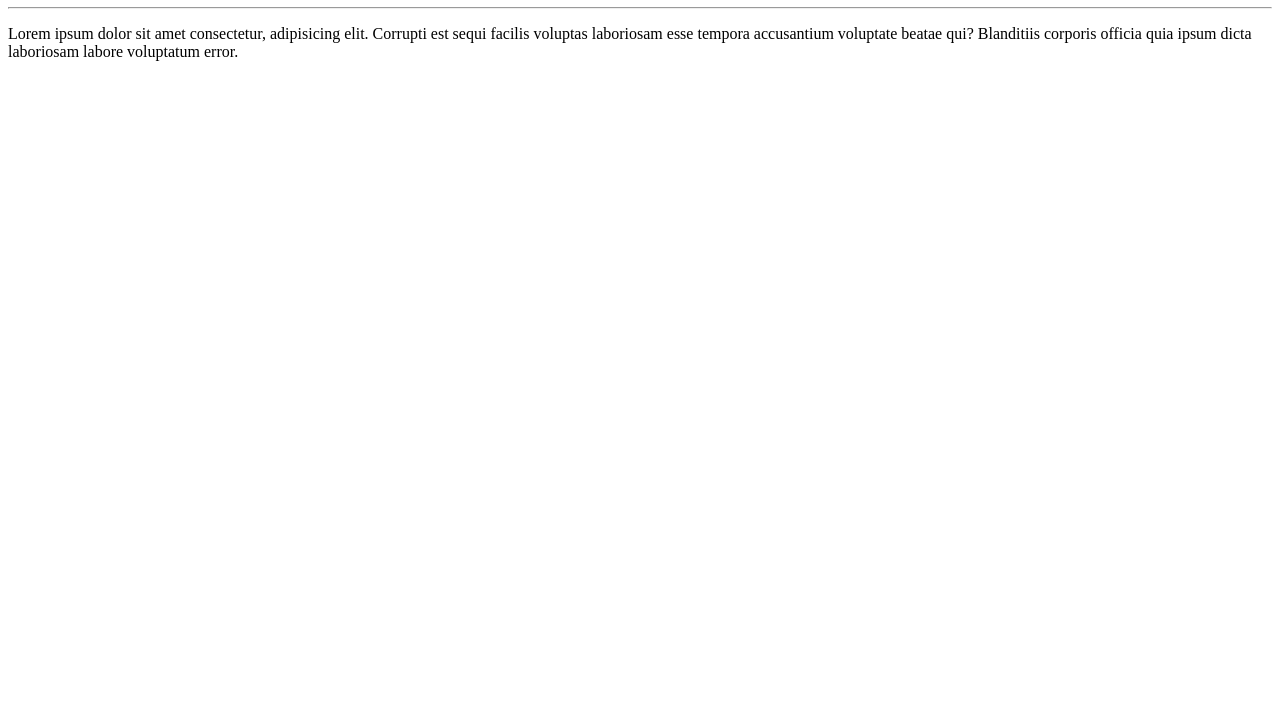
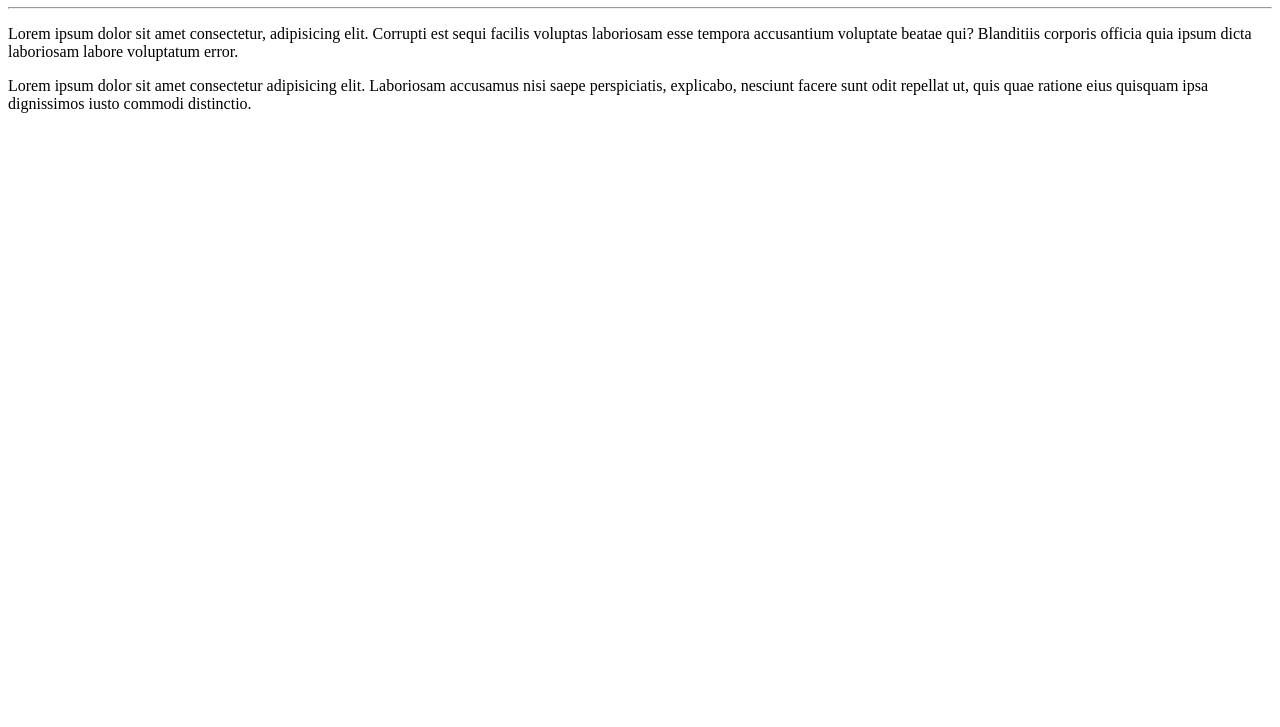
Before and after one commit to Higor-Gabriel/Ola-Mundo, a plain HTML site: page site-exemplo/index.html in a window 1280 px wide. Shown: the part 73-800 px from the top of the page. Drawn offline with Linux system fonts and the light colour scheme.

Commit message:
adicionei um parágrafo

```diff
--- a/site-exemplo/index.html
+++ b/site-exemplo/index.html
@@ -10,5 +10,6 @@
     <h1>Olá, Mundo!</h1>
     <hr>
     <p>Lorem ipsum dolor sit amet consectetur, adipisicing elit. Corrupti est sequi facilis voluptas laboriosam esse tempora accusantium voluptate beatae qui? Blanditiis corporis officia quia ipsum dicta laboriosam labore voluptatum error.</p>
+    <P>Lorem ipsum dolor sit amet consectetur adipisicing elit. Laboriosam accusamus nisi saepe perspiciatis, explicabo, nesciunt facere sunt odit repellat ut, quis quae ratione eius quisquam ipsa dignissimos iusto commodi distinctio.</P>
 </body>
 </html>
```
